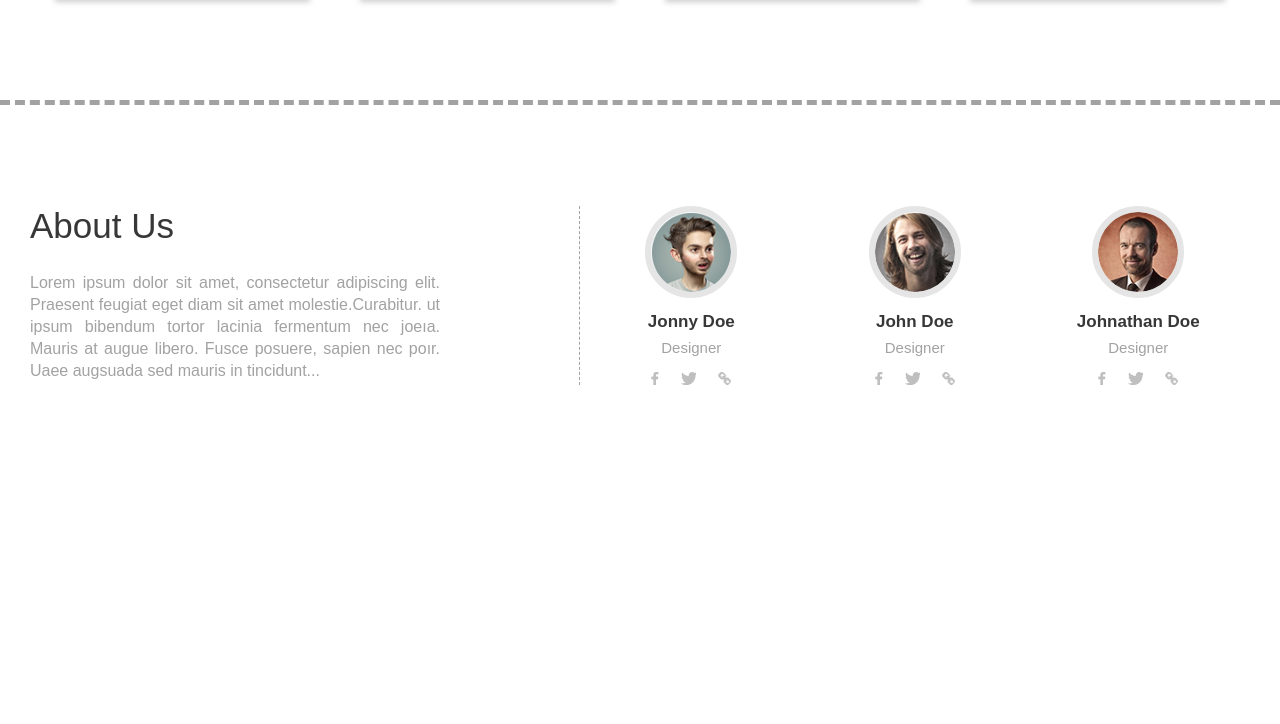
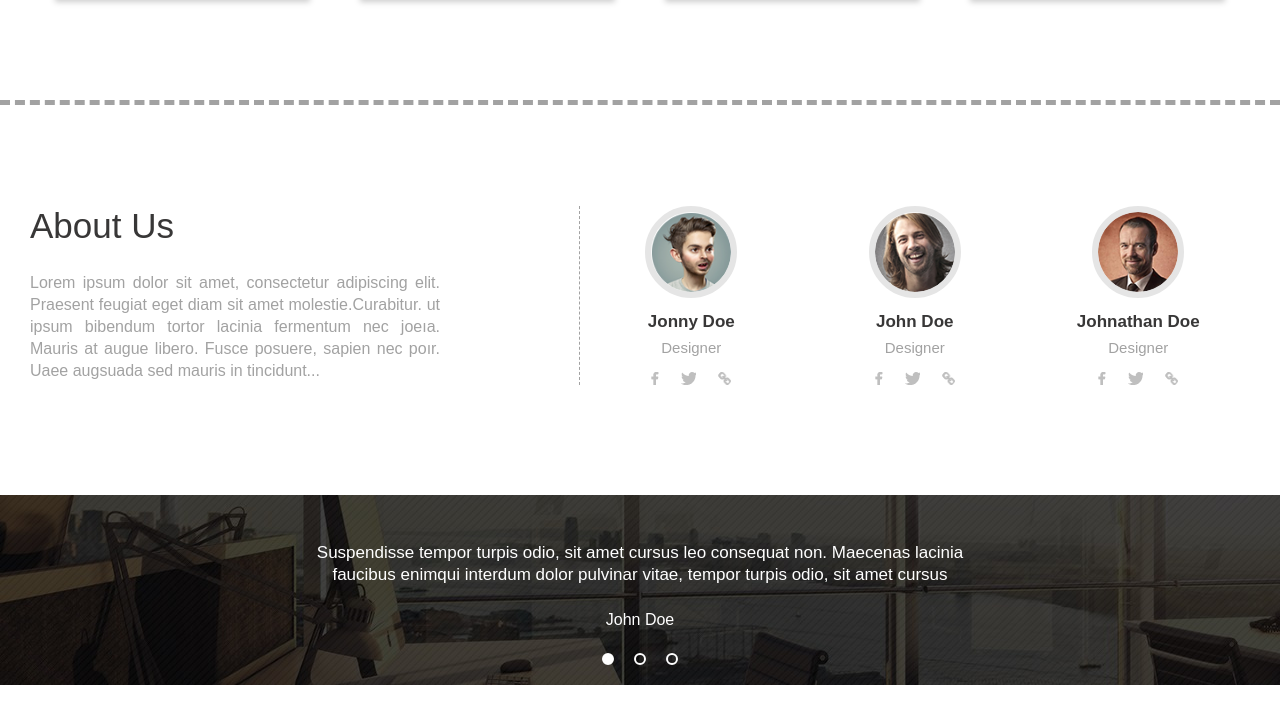
Before and after one commit to Prudkiy/ghost, a website: page public/index.html in a window 1280 px wide. Shown: the part 2083-2807 px from the top of the page. Before the commit the page ends 2578 px from the top, so only its background shows below. Drawn offline with nearby package versions, Linux system fonts and the light colour scheme.

Commit message:
work slide

```diff
--- a/public/index.html
+++ b/public/index.html
@@ -12,6 +12,7 @@
     <script src="js/nav.js"></script>
     <script src="js/modal_window.js"></script>
     <script src="js/buy.js"></script>
+    <script src="js/slide.js"></script>
 </head>
 <body>
 
@@ -223,6 +224,31 @@
             </div>
         </div>
 
+        <!-- Пятий блок - слайдер -->
+        <div class="slide">
+            <div class="slide__wraper view-port">
+                <div class="slide__text">
+                        <p class="slide__text_0">Suspendisse tempor turpis odio, sit amet cursus leo consequat non. Maecenas lacinia faucibus enimqui
+                        interdum dolor pulvinar vitae, tempor turpis odio, sit amet cursus</p>
+                        <p class="slide__text_1">Lorem ipsum dolor sit, amet consectetur adipisicing elit. A ullam delectus ducimus odit distinctio, modi amet esse eveniet, tempore hic vel ea quod sint atque molestias corporis, non fugit maxime.</p>
+                        <p class="slide__text_2">Lorem ipsum dolor sit, amet consectetur adipisicing elit. Totam, dignissimos earum! Quia quas adipisci quae delectus saepe molestias accusantium voluptatibus odit.</p>
+                </div>
+                <div class="slide__nameText">
+                        <p class="slide__text_0">John Doe</p>
+                        <p class="slide__text_1">Jonny Doe</p>
+                        <p class="slide__text_2">Johnathan Doe</p>
+                </div>
+                <div class="slide__footer">
+                        <div class="slide__nav">
+                                <div class="slide__text_0 slide__thisButtom"></div>
+                                <div class="slide__text_1"></div>
+                                <div class="slide__text_2"></div>
+                        </div>
+                </div>
+
+            </div>
+        </div>
+
     </div>
 
     <div class="modalWindow">
--- /dev/null
+++ b/public/js/slide.js
@@ -0,0 +1,5 @@
+$( document ).ready(function() {
+
+
+
+});
--- /dev/null
+++ b/src/scss/slide.scss
@@ -0,0 +1,69 @@
+@import "partials/params";
+@import "partials/mixins";
+@import "partials/media";
+
+.slide {
+    width: 100%;
+    height: 190px;
+    background-image: url('../img/bg-comment.jpg');
+    margin-bottom: 95px;
+    display: flex;
+    align-items: center;
+    align-self: center;
+    position: relative;
+    &__wraper {
+        display: flex;
+        width: 700px;
+        justify-content: center;
+        flex-direction: column;
+        align-items: center;
+        height: 50px;
+        font-weight: bold;
+    }
+    &__text {
+        text-align: center;
+        font-size: 17px;
+        color: #ffffff;
+        line-height: 22px;
+        position: relative;
+        top: -10px;
+        p {
+            display: none;
+            &:first-child {
+                display: block;
+            }
+        }
+    }
+    &__nameText {
+        color: #ffffff;
+        margin-top: 15px;
+        text-align: center;
+        p {
+            display: none;
+            &:first-child {
+                display: block;
+            }
+        }
+    }
+    &__footer {
+        width: 100%;
+        position: absolute;
+        bottom: 20px;
+        display: flex;
+        justify-content: center;
+    }
+    &__nav {
+        display: flex;
+        div {
+            width: 8px;
+            height: 8px;
+            border-radius: 50%;
+            border: 2px solid #ffffff;
+            margin: 18px 10px 0 10px;
+            cursor: pointer;
+        }
+    }
+    &__thisButtom {
+        background-color: #ffffff;
+    }
+}
```
Also changed, not shown: public/css/bundle.min.css, public/img/bg-comment.jpg (added), public/img/bg-comment.png (deleted).
